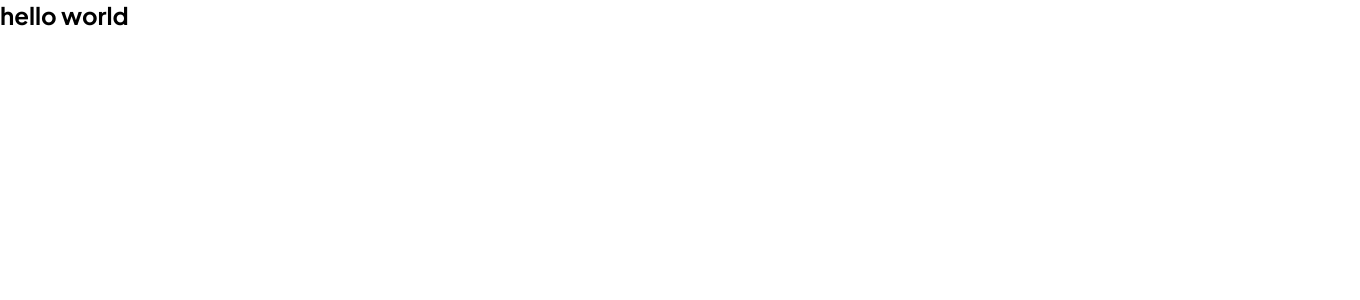
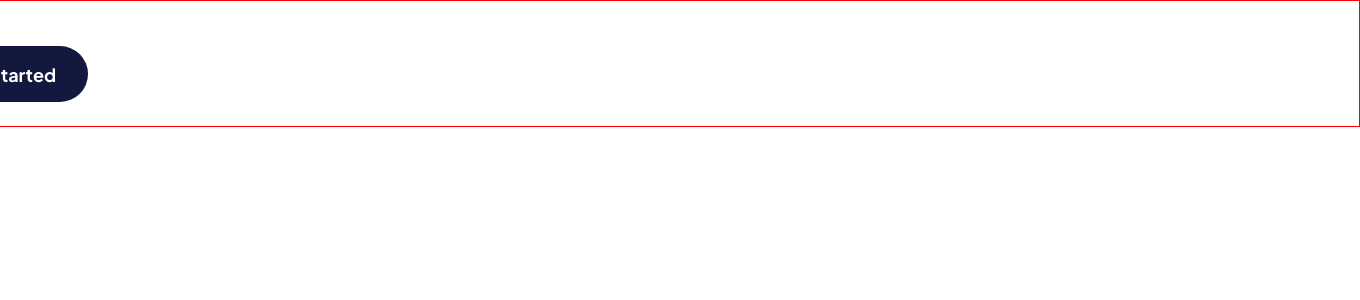
Before and after one commit to EdwinSch/react-elearning-landingpage, a React (Vite) app: page / in a window 1280 px wide. Shown: the top 300 px of the page, 1360 px wide, since content can reach past the window. Built offline with nearby package versions, Linux system fonts and the light colour scheme.

Commit message:
add: button component with dynamic background

```diff
--- a/src/App.jsx
+++ b/src/App.jsx
@@ -1,8 +1,10 @@
+import Header from "./components/Header";
+
 function App() {
   return (
-    <>
-      <h2>hello world</h2>
-    </>
+    <main>
+      <Header />
+    </main>
   );
 }
 
--- /dev/null
+++ b/src/components/Button.jsx
@@ -0,0 +1,14 @@
+const Button = ({ color }) => {
+  // Handle click
+  const handleClick = () => {
+    console.log("clicked");
+  };
+
+  return (
+    <button type="button" style={{ background: color }} onClick={handleClick}>
+      get started
+    </button>
+  );
+};
+
+export default Button;
--- /dev/null
+++ b/src/components/Header.jsx
@@ -0,0 +1,12 @@
+import Button from "./Button";
+
+const Header = () => {
+  return (
+    <header>
+      <p>skilled</p>
+      <Button color={"#13183f"} />
+    </header>
+  );
+};
+
+export default Header;
--- a/src/styles/main.scss
+++ b/src/styles/main.scss
@@ -28,9 +28,41 @@ $accent: #f74780;
 
 $inspect: solid red 1px;
 
-// Styles
+//-- Main Styles
+
 body {
   font-family: $font;
   min-height: 100vh;
+  display: flex;
+  justify-content: center;
   // background: $background;
 }
+main {
+  border: $inspect;
+  min-width: 1100px;
+  width: 1440px;
+}
+
+//-- Header styles
+
+header {
+  padding: 24px 0;
+}
+
+//-- Button styles
+button {
+  width: 167px;
+  height: 56px;
+  border-radius: 28px;
+  font-family: $font;
+  font-size: 1.125rem;
+  font-weight: 700;
+  color: white;
+  text-transform: capitalize;
+  border: none;
+  cursor: pointer;
+  transition: 250ms ease;
+}
+button:hover {
+  opacity: 0.5;
+}
```
